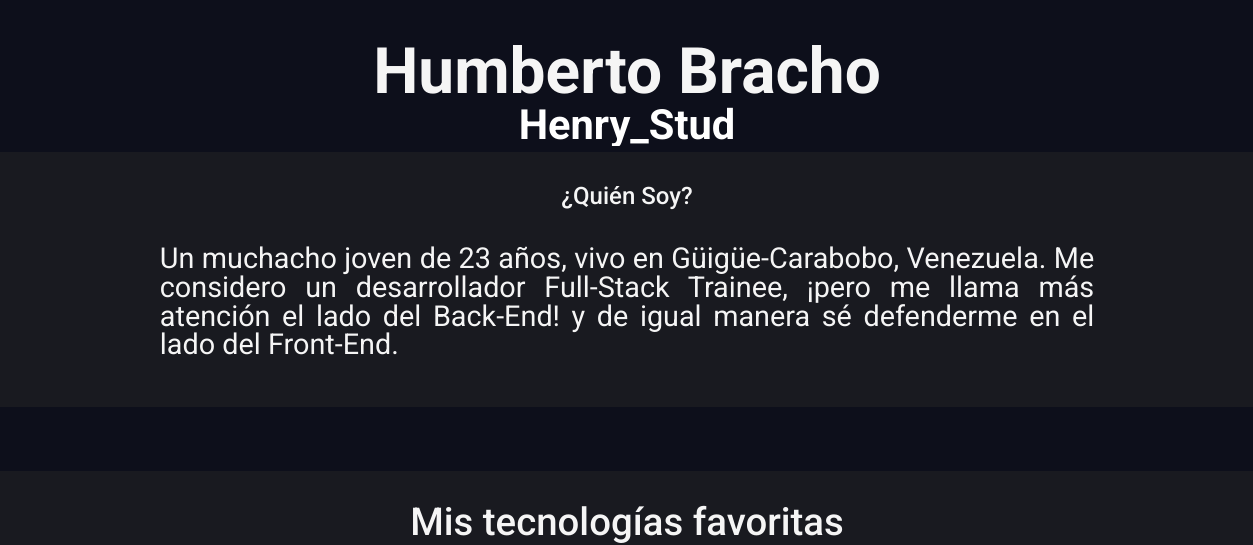
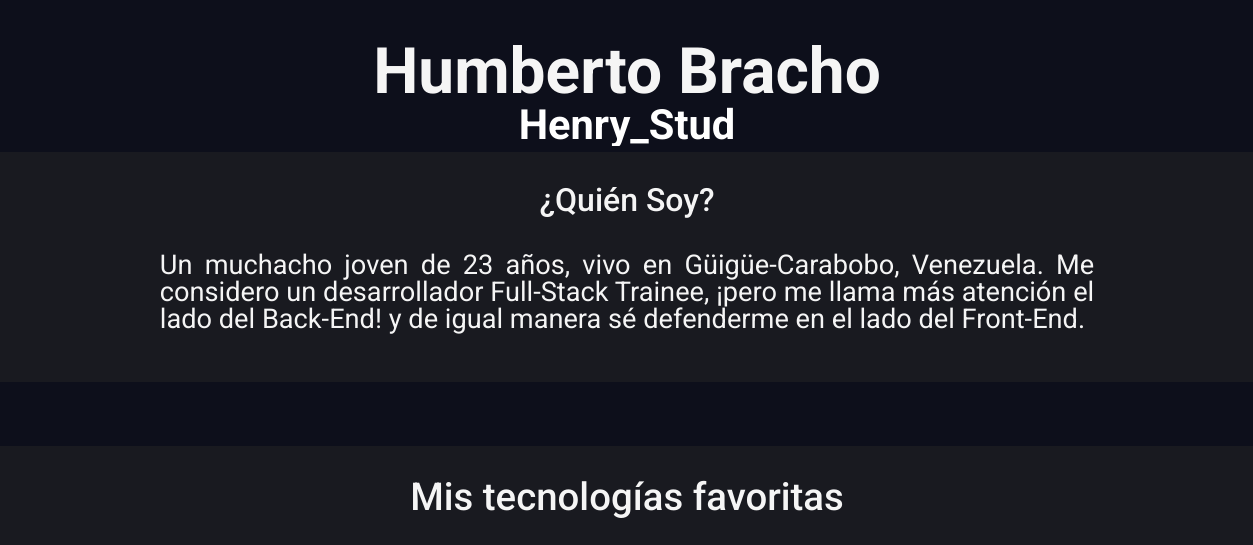
Before and after one commit to pi-rym/PM1-Heizahn, a website: page index.html in a window 1536 px wide. Shown: the top 545 px of the page, without its empty margins (141-1394 px from the left). Drawn offline with Linux system fonts and the light colour scheme.

Commit message:
ajustando el size del titulo Quien Soy

```diff
--- a/styles/styles.css
+++ b/styles/styles.css
@@ -338,9 +338,12 @@ body{
 			}
 
 			.paragraph {
+				h3{
+					font-size: 2rem;
+				}
 				p{
 					padding: 1rem 12rem;
-					font-size: 1.8rem;
+					font-size: 1.7rem;
 				}
 			}
 		}
```
